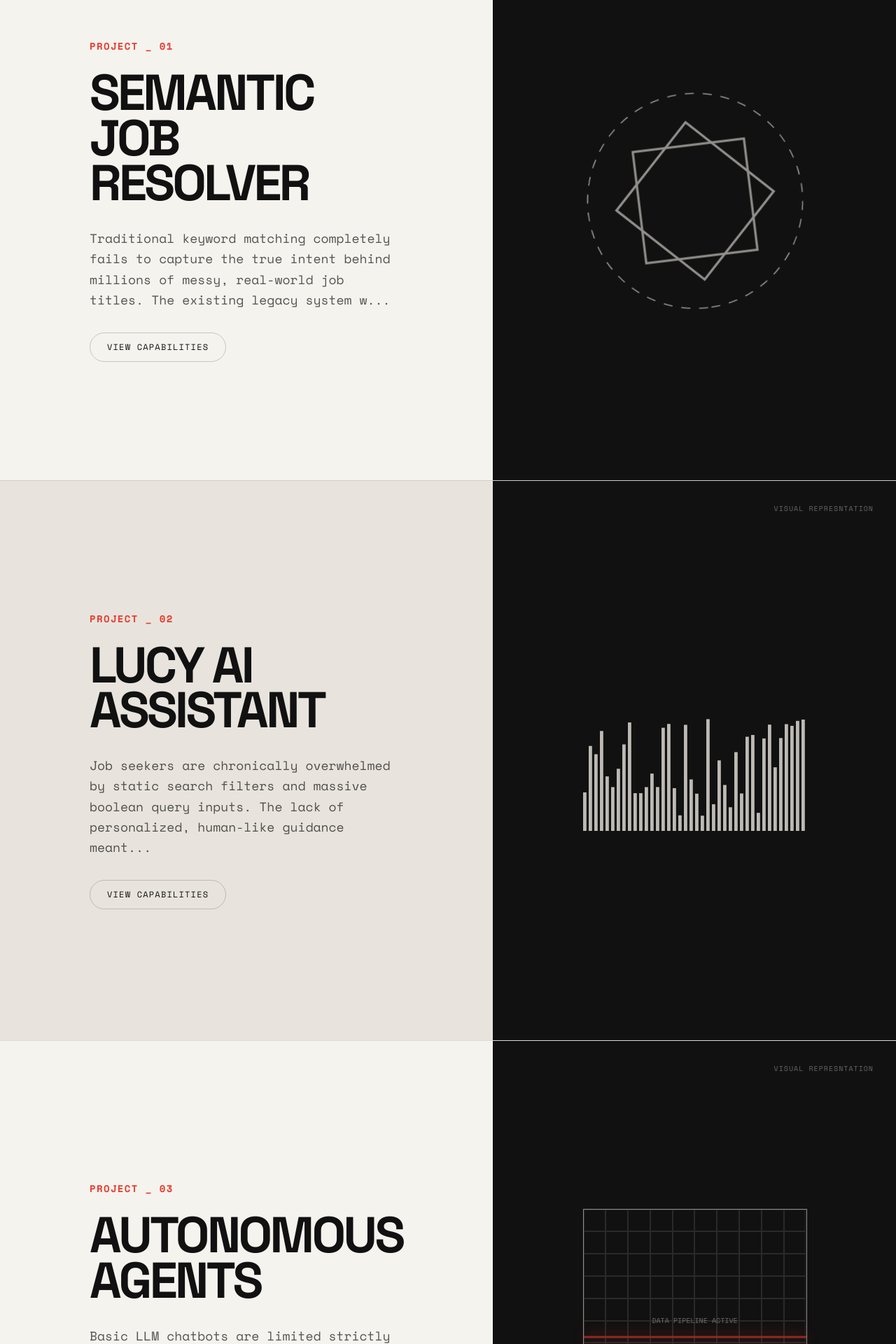
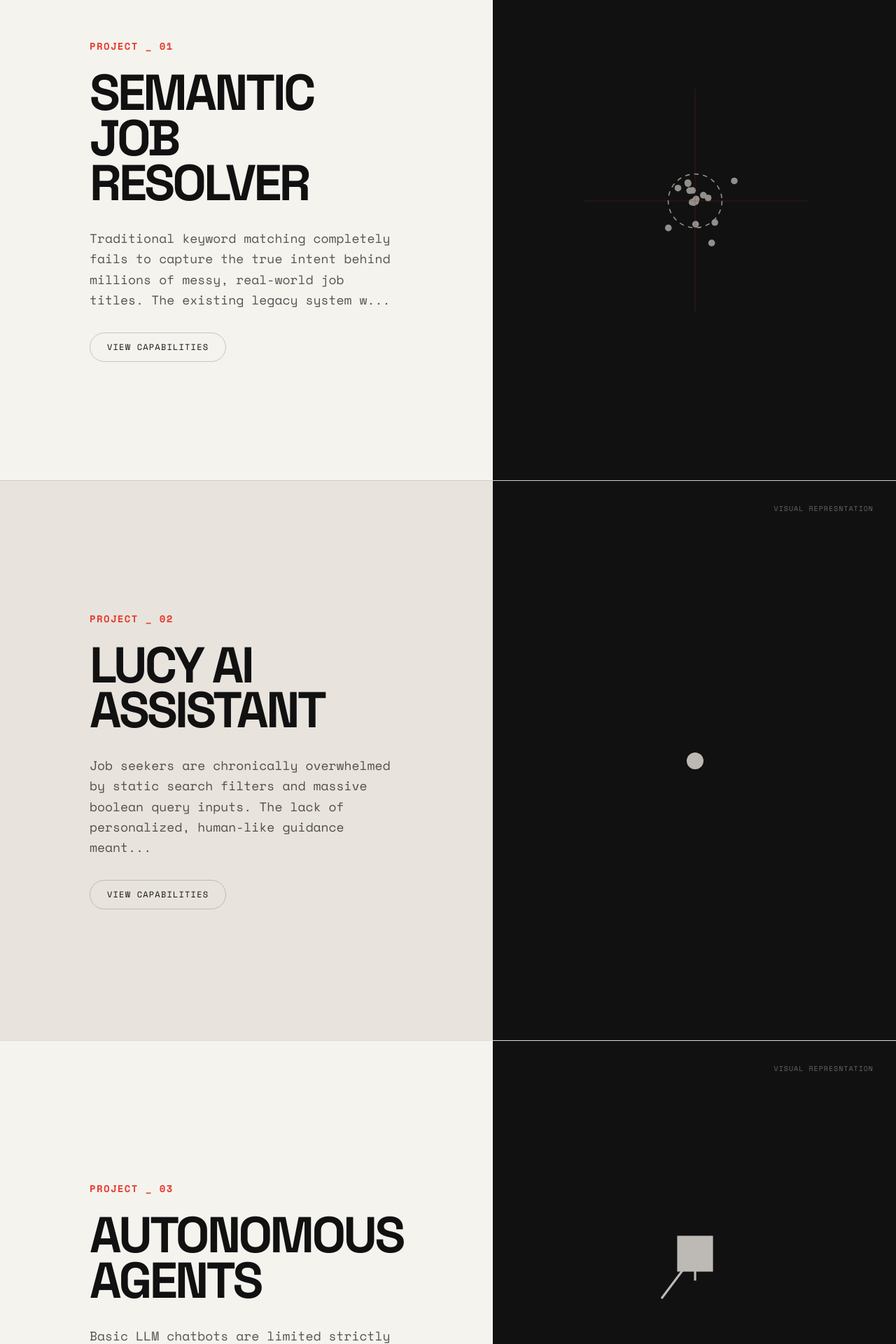
Before and after one commit to abdur-rahman-shawl/abdurrahman-portfolio, a Next.js app: page / in a window 1280 px wide. Shown: the part 5000-6920 px from the top of the page at 70% size. Built offline with nearby package versions, Linux system fonts and the light colour scheme.

Commit message:
updated visual representation for projects

```diff
--- a/components/Protocol.tsx
+++ b/components/Protocol.tsx
@@ -46,31 +46,63 @@ export default function Protocol() {
       }
     });
 
-    // Decorative repeating sub-animations
-    gsap.to(".anim-rotate", {
-      rotation: 360,
-      duration: 30,
-      ease: "linear",
+    // Mapped Custom Bespoke GSAP Data Timelines
+
+    gsap.to(".anim-vector-node", {
+      x: () => gsap.utils.random(-30, 30),
+      y: () => gsap.utils.random(-30, 30),
+      duration: 1.5,
+      yoyo: true,
       repeat: -1,
-      transformOrigin: "center"
+      ease: "power2.inOut",
+      stagger: 0.05
     });
 
-    gsap.to(".anim-scan", {
-      y: 190,
-      yoyo: true,
+    gsap.to(".anim-neural-pulse", {
+      scale: 2,
+      opacity: 0,
+      duration: 2,
       repeat: -1,
-      duration: 2.5,
-      ease: "power2.inOut"
+      ease: "power2.out",
+      stagger: 0.5
     });
 
-    gsap.to(".anim-wave rect", {
-      scaleY: "random(0.1, 1)",
-      transformOrigin: "bottom",
-      stagger: 0.05,
-      duration: 0.5,
+    gsap.to(".anim-decision-path", {
+      strokeDashoffset: 0,
+      duration: 1.5,
+      repeat: -1,
       yoyo: true,
+      ease: "power1.inOut",
+      stagger: 0.2
+    });
+    gsap.to(".anim-decision-node", {
+      opacity: 1,
+      duration: 0.2,
       repeat: -1,
-      ease: "power1.inOut"
+      yoyo: true,
+      repeatDelay: 1.3,
+      stagger: 0.2
+    });
+
+    gsap.to(".anim-graph-trace", {
+      strokeDashoffset: -100,
+      duration: 3,
+      repeat: -1,
+      ease: "linear"
+    });
+
+    gsap.fromTo(".anim-data-block",
+      { y: -30, opacity: 0 },
+      { y: 30, opacity: 1, duration: 1.2, repeat: -1, stagger: 0.15, ease: "none" }
+    );
+
+    gsap.to(".anim-push-ring", {
+      scale: 2.2,
+      opacity: 0,
+      duration: 1.5,
+      repeat: -1,
+      ease: "power2.out",
+      stagger: 0.4
     });
 
   }, { scope: container });
@@ -111,32 +143,65 @@ export default function Protocol() {
               VISUAL REPRESNTATION
             </div>
 
-            {proj.animType === "rotate" && (
-              <svg viewBox="0 0 100 100" className="anim-rotate w-48 h-48 md:w-80 md:h-80 opacity-60">
-                <circle cx="50" cy="50" r="48" fill="none" stroke="currentColor" strokeWidth="0.5" strokeDasharray="4 4" />
-                <rect x="25" y="25" width="50" height="50" fill="none" stroke="currentColor" strokeWidth="1" transform="rotate(45 50 50)" />
-                <rect x="25" y="25" width="50" height="50" fill="none" stroke="currentColor" strokeWidth="1" />
+            {proj.animType === "vector-cluster" && (
+              <svg viewBox="0 0 100 100" className="w-48 h-48 md:w-80 md:h-80 opacity-60 overflow-visible">
+                {Array.from({length: 30}).map((_, i) => (
+                  <circle key={i} className="anim-vector-node" cx="50" cy="50" r="1.5" fill="currentColor" />
+                ))}
+                <circle cx="50" cy="50" r="12" fill="none" stroke="currentColor" strokeWidth="0.5" strokeDasharray="2 2" />
+                <path d="M50 0 L50 100 M0 50 L100 50" stroke="var(--accent)" strokeWidth="0.2" opacity="0.5" />
               </svg>
             )}
 
-            {proj.animType === "scan" && (
-              <div className="relative w-48 h-48 md:w-80 md:h-80 border border-current opacity-60 flex items-center justify-center">
-                <div className="absolute inset-0 grid grid-cols-10 grid-rows-10 opacity-20">
-                  {Array.from({length: 100}).map((_, i) => (
-                    <div key={i} className="border-[0.5px] border-current"></div>
-                  ))}
-                </div>
-                <div className="anim-scan w-full h-[3px] bg-[var(--accent)] absolute top-0 shadow-[0_0_20px_var(--accent)] z-10" />
-                <div className="font-mono text-[10px] opacity-70">DATA PIPELINE ACTIVE</div>
+            {proj.animType === "neural-pulse" && (
+              <div className="relative w-48 h-48 md:w-80 md:h-80 flex items-center justify-center opacity-80">
+                <div className="anim-neural-pulse absolute w-20 h-20 rounded-full border border-[var(--accent)]" />
+                <div className="anim-neural-pulse absolute w-20 h-20 rounded-full border border-[var(--accent)] -animation-delay-1000" />
+                <div className="w-6 h-6 rounded-full bg-current z-10" />
+                {Array.from({length: 6}).map((_, i) => (
+                  <div key={i} className="absolute w-2 h-2 rounded-full bg-[var(--foreground)] opacity-50" style={{ transform: `rotate(${i * 60}deg) translateY(-50px)` }} />
+                ))}
               </div>
             )}
 
-            {proj.animType === "wave" && (
-              <svg viewBox="0 0 100 50" className="anim-wave w-48 h-24 md:w-80 md:h-40 opacity-80 mt-10">
-                {Array.from({length: 40}).map((_, i) => (
-                  <rect key={i} x={i * 2.5} y="0" width="1.5" height="50" fill="currentColor" />
+            {proj.animType === "decision-tree" && (
+              <svg viewBox="0 0 100 100" className="w-48 h-48 md:w-80 md:h-80 opacity-80 overflow-visible">
+                <path className="anim-decision-path" d="M 50 20 L 20 60" fill="none" stroke="currentColor" strokeWidth="1" strokeDasharray="60" strokeDashoffset="60" />
+                <path className="anim-decision-path" d="M 50 20 L 50 80" fill="none" stroke="currentColor" strokeWidth="1" strokeDasharray="60" strokeDashoffset="60" />
+                <path className="anim-decision-path" d="M 50 20 L 80 60" fill="none" stroke="currentColor" strokeWidth="1" strokeDasharray="60" strokeDashoffset="60" />
+                <rect x="42" y="12" width="16" height="16" fill="currentColor" />
+                <circle className="anim-decision-node opacity-0" cx="20" cy="60" r="4.5" fill="var(--accent)" />
+                <circle className="anim-decision-node opacity-0" cx="50" cy="80" r="4.5" fill="var(--accent)" />
+                <circle className="anim-decision-node opacity-0" cx="80" cy="60" r="4.5" fill="var(--accent)" />
+              </svg>
+            )}
+
+            {proj.animType === "graph-network" && (
+              <svg viewBox="0 0 100 100" className="w-48 h-48 md:w-80 md:h-80 opacity-60">
+                <path d="M10 20 L40 40 L80 15 L60 60 L90 85 L50 90 L20 70 Z" fill="none" stroke="currentColor" strokeWidth="0.5" opacity="0.3" />
+                <path d="M40 40 L60 60 L20 70 L40 40" fill="none" stroke="currentColor" strokeWidth="0.5" opacity="0.3" />
+                <path className="anim-graph-trace" d="M10 20 L40 40 L80 15 L60 60 L90 85 L50 90 L20 70 Z" fill="none" stroke="var(--accent)" strokeWidth="1.5" strokeDasharray="20 100" />
+                <circle cx="40" cy="40" r="3" fill="currentColor" />
+                <circle cx="60" cy="60" r="3" fill="currentColor" />
+              </svg>
+            )}
+
+            {proj.animType === "data-funnel" && (
+              <svg viewBox="0 0 100 100" className="w-48 h-48 md:w-80 md:h-80 opacity-80 overflow-hidden">
+                <path d="M35 0 L35 100 M65 0 L65 100" fill="none" stroke="currentColor" strokeWidth="0.5" strokeDasharray="2 2" opacity="0.5" />
+                {Array.from({length: 5}).map((_, i) => (
+                  <rect key={i} className="anim-data-block" x="40" y="0" width="20" height="6" fill="var(--accent)" />
                 ))}
               </svg>
+            )}
+
+            {proj.animType === "push-ripple" && (
+              <div className="relative w-24 h-48 md:w-36 md:h-72 border-2 border-current rounded-2xl opacity-80 flex items-center justify-center">
+                 <div className="anim-push-ring absolute w-full h-full rounded-2xl border-2 border-[var(--accent)]" />
+                 <div className="anim-push-ring absolute w-full h-full rounded-2xl border-2 border-[var(--accent)]" style={{animationDelay: "-0.7s"}} />
+                 <div className="w-8 h-1 bg-current rounded-full absolute top-4 opacity-50" />
+                 <div className="w-4 h-4 rounded-full bg-[var(--accent)] opacity-50 absolute bottom-6" />
+              </div>
             )}
           </div>
         </div>
--- a/lib/projects.ts
+++ b/lib/projects.ts
@@ -13,7 +13,7 @@ export interface ProjectData {
   impactMetrics: { value: string; label: string }[];
   nextProjectSlug: string | null;
   prevProjectSlug: string | null;
-  animType: "rotate" | "scan" | "wave";
+  animType: "vector-cluster" | "neural-pulse" | "decision-tree" | "graph-network" | "data-funnel" | "push-ripple";
 }
 
 export const projectsData: ProjectData[] = [
@@ -36,7 +36,7 @@ export const projectsData: ProjectData[] = [
     ],
     prevProjectSlug: null,
     nextProjectSlug: "lucy-ai-assistant",
-    animType: "rotate"
+    animType: "vector-cluster"
   },
   {
     slug: "lucy-ai-assistant",
@@ -57,7 +57,7 @@ export const projectsData: ProjectData[] = [
     ],
     prevProjectSlug: "semantic-job-resolver",
     nextProjectSlug: "autonomous-agents",
-    animType: "wave"
+    animType: "neural-pulse"
   },
   {
     slug: "autonomous-agents",
@@ -78,7 +78,7 @@ export const projectsData: ProjectData[] = [
     ],
     prevProjectSlug: "lucy-ai-assistant",
     nextProjectSlug: "ai-seo-architect",
-    animType: "scan"
+    animType: "decision-tree"
   },
   {
     slug: "ai-seo-architect",
@@ -99,7 +99,7 @@ export const projectsData: ProjectData[] = [
     ],
     prevProjectSlug: "autonomous-agents",
     nextProjectSlug: "global-resume-parser",
-    animType: "rotate"
+    animType: "graph-network"
   },
   {
     slug: "global-resume-parser",
@@ -120,7 +120,7 @@ export const projectsData: ProjectData[] = [
     ],
     prevProjectSlug: "ai-seo-architect",
     nextProjectSlug: "whatjobs-native-pwa",
-    animType: "scan"
+    animType: "data-funnel"
   },
   {
     slug: "whatjobs-native-pwa",
@@ -141,7 +141,7 @@ export const projectsData: ProjectData[] = [
     ],
     prevProjectSlug: "global-resume-parser",
     nextProjectSlug: null,
-    animType: "wave"
+    animType: "push-ripple"
   }
 ];
 
```
